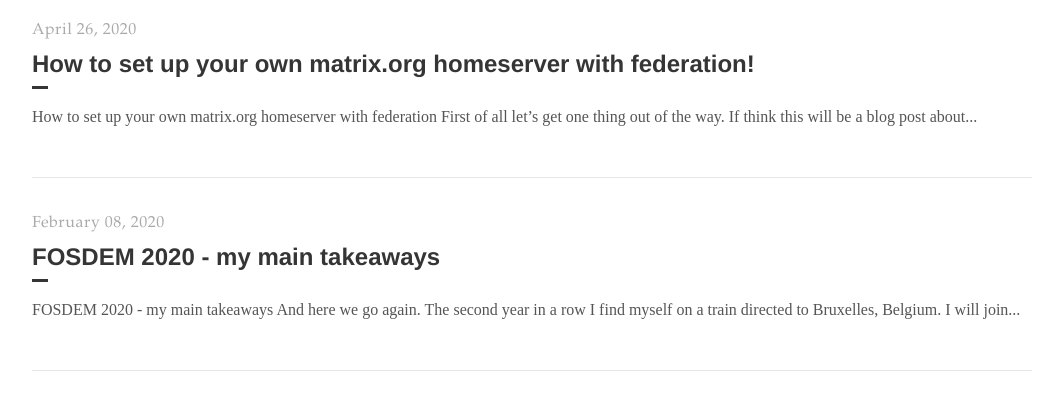
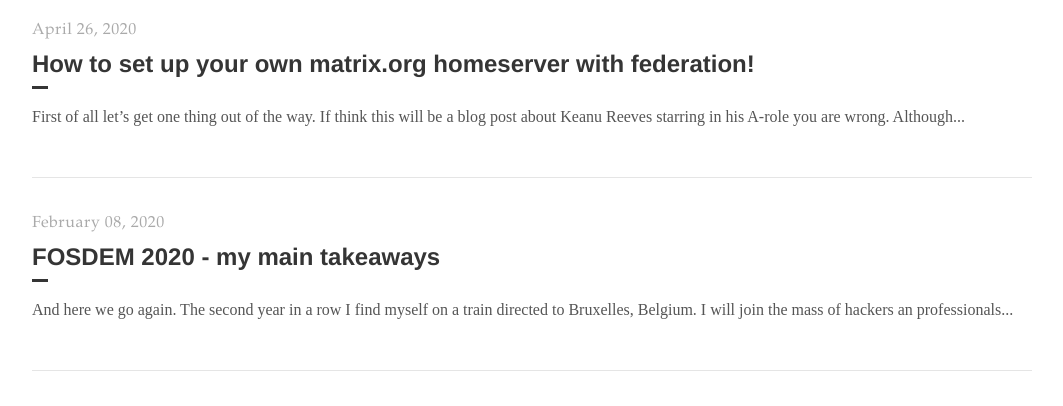
Before and after one commit to eyenx/blog, a Jekyll site: the page built from src/index.html, in a window 1280 px wide. Shown: the part 134-540 px from the top of the page, without its empty margins (108-1171 px from the left). Built offline with Jekyll 4.4.1, drawn with Linux system fonts in a browser that asks for light colours; the list of posts is cut into pages by our own code.

Commit message:
remove double title

```diff
--- a/src/_posts/2020-02-08-fosdem-2020-my-main-takeaways.md
+++ b/src/_posts/2020-02-08-fosdem-2020-my-main-takeaways.md
@@ -9,7 +9,6 @@
 
 
 
-# FOSDEM 2020 - my main takeaways
 And here we go again. The second year in a row I find myself on a train directed to Bruxelles, Belgium. I will join the mass of hackers an professionals grouping at the Université libre de Bruxelles for this year's FOSDEM.
 
 I went through the schedule and bookmarked the most suited talks for me, while knowing that this won't be a fixed program as rooms get pretty full and I'll have to have a second plan ready.
--- a/src/_posts/2020-04-26-how-to-set-up-your-own-matrix-homeserver-with-federation.md
+++ b/src/_posts/2020-04-26-how-to-set-up-your-own-matrix-homeserver-with-federation.md
@@ -8,8 +8,6 @@
 ---
 
 
-
-# How to set up your own matrix.org homeserver with federation
 
 First of all let's get one thing out of the way. If think this will be a blog post about Keanu Reeves starring in his A-role you are wrong. Although I love The Matrix, and I'm talking just about the first movie, this blog post will be about setting up your own homeserver of [matrix.org](https://matrix.org). Matrix is an open network for secure, decentralized communication.
 
```
